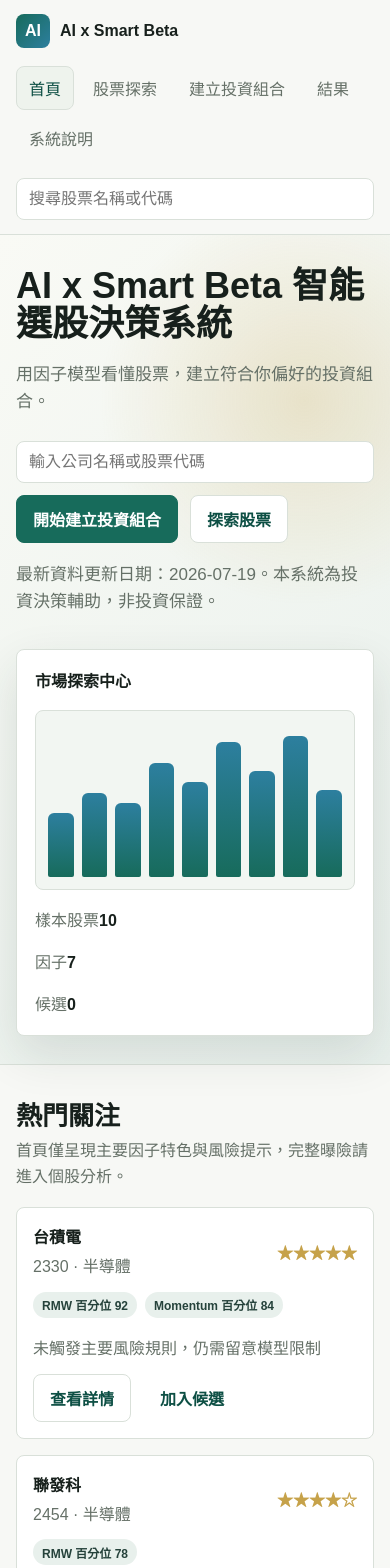
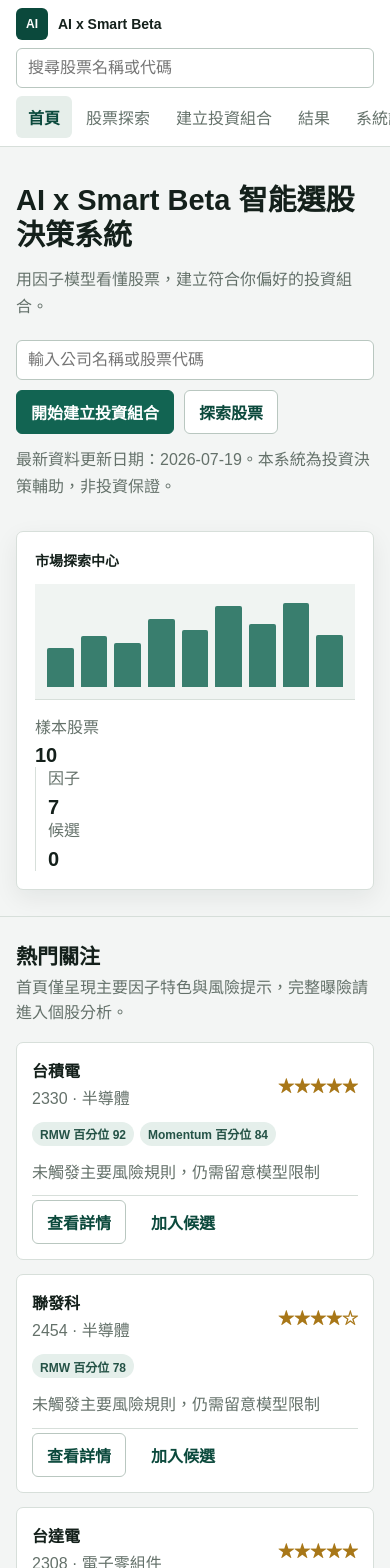
Before and after one commit to WRY22/-AI-Smart-Beta-, a Next.js app: page / in a window 390 px wide. Shown: the top 1568 px of the page. Built offline with nearby package versions, Linux system fonts and the light colour scheme.

Commit message:
Refine smart beta workspace UI

```diff
--- a/app/globals.css
+++ b/app/globals.css
@@ -3,20 +3,26 @@
 }
 
 :root {
-  --bg: #f7f8f5;
+  --bg: #f3f5f4;
   --surface: #ffffff;
-  --surface-muted: #eef3ed;
-  --ink: #17201c;
-  --muted: #657067;
-  --line: #d9e0d9;
-  --brand: #176b5b;
-  --brand-dark: #0d4f44;
-  --accent: #c6a24a;
-  --info: #326a9d;
-  --warn: #9a6b20;
-  --risk: #7f3d49;
-  --good: #25734f;
-  --shadow: 0 18px 48px rgba(35, 48, 42, 0.12);
+  --surface-muted: #f0f4f2;
+  --surface-strong: #e6eeea;
+  --ink: #14201b;
+  --muted: #64716a;
+  --line: #d7dfda;
+  --line-strong: #b9c7c0;
+  --brand: #126452;
+  --brand-dark: #0b493c;
+  --accent: #a87718;
+  --info: #28658c;
+  --warn: #8a5c0b;
+  --risk: #a33d4a;
+  --good: #18734f;
+  --shadow: 0 8px 24px rgba(20, 32, 27, 0.07);
+}
+
+html {
+  background: var(--bg);
 }
 
 body {
@@ -24,6 +30,7 @@ body {
   background: var(--bg);
   color: var(--ink);
   font-family: "Noto Sans TC", "Microsoft JhengHei", Arial, sans-serif;
+  font-variant-numeric: tabular-nums;
 }
 
 button,
@@ -36,6 +43,11 @@ button {
   cursor: pointer;
 }
 
+button:disabled {
+  cursor: not-allowed;
+  opacity: 0.45;
+}
+
 .app-shell {
   min-height: 100vh;
 }
@@ -44,13 +56,15 @@ button {
   position: sticky;
   top: 0;
   z-index: 20;
-  display: flex;
+  display: grid;
+  grid-template-columns: max-content minmax(0, 1fr) minmax(220px, 320px);
   align-items: center;
-  gap: 18px;
-  padding: 14px clamp(16px, 4vw, 42px);
-  background: rgba(247, 248, 245, 0.92);
+  gap: 22px;
+  min-height: 64px;
+  padding: 0 clamp(16px, 3vw, 40px);
+  background: rgba(255, 255, 255, 0.96);
   border-bottom: 1px solid var(--line);
-  backdrop-filter: blur(16px);
+  backdrop-filter: blur(14px);
 }
 
 .brand {
@@ -58,122 +72,146 @@ button {
   align-items: center;
   gap: 10px;
   min-width: max-content;
+  font-size: 14px;
   font-weight: 800;
 }
 
 .brand-mark {
   display: grid;
   place-items: center;
-  width: 34px;
-  height: 34px;
-  border-radius: 8px;
+  width: 32px;
+  height: 32px;
+  border-radius: 6px;
   color: white;
-  background: linear-gradient(135deg, var(--brand), #2d7f9f);
+  background: var(--brand-dark);
+  font-size: 12px;
+  letter-spacing: 0;
 }
 
 .nav {
   display: flex;
-  flex-wrap: wrap;
-  gap: 6px;
+  min-width: 0;
+  gap: 2px;
 }
 
 .nav button,
 .icon-btn {
+  min-height: 38px;
   border: 1px solid transparent;
-  border-radius: 8px;
-  padding: 9px 12px;
+  border-radius: 6px;
+  padding: 8px 11px;
   color: var(--muted);
   background: transparent;
+  white-space: nowrap;
 }
 
-.nav button.active,
+.nav button.active {
+  color: var(--brand-dark);
+  background: var(--surface-strong);
+  font-weight: 800;
+}
+
 .nav button:hover,
 .icon-btn:hover {
-  color: var(--brand-dark);
+  color: var(--ink);
   background: var(--surface-muted);
-  border-color: var(--line);
 }
 
 .top-search {
-  margin-left: auto;
-  width: min(360px, 32vw);
+  width: 100%;
 }
 
 .field,
 .select {
   width: 100%;
-  min-height: 42px;
-  border: 1px solid var(--line);
-  border-radius: 8px;
-  padding: 10px 12px;
+  min-height: 40px;
+  border: 1px solid var(--line-strong);
+  border-radius: 6px;
+  padding: 9px 11px;
   color: var(--ink);
   background: var(--surface);
   outline: none;
 }
 
+.field:hover,
+.select:hover {
+  border-color: #8fa198;
+}
+
 .field:focus,
 .select:focus {
   border-color: var(--brand);
-  box-shadow: 0 0 0 3px rgba(23, 107, 91, 0.15);
+  box-shadow: 0 0 0 3px rgba(18, 100, 82, 0.13);
 }
 
 .hero {
   display: grid;
-  grid-template-columns: minmax(0, 1.2fr) minmax(300px, 0.8fr);
-  gap: 34px;
-  align-items: center;
-  padding: clamp(32px, 7vw, 72px) clamp(16px, 4vw, 48px) 28px;
-  background:
-    radial-gradient(circle at 78% 20%, rgba(198, 162, 74, 0.24), transparent 28%),
-    linear-gradient(135deg, #f9faf5 0%, #e8f0ec 100%);
-  border-bottom: 1px solid var(--line);
+  grid-template-columns: minmax(0, 1fr) minmax(300px, 380px);
+  gap: 32px;
+  align-items: stretch;
+  max-width: 1500px;
+  margin: 0 auto;
+  padding: 34px clamp(16px, 3vw, 40px) 26px;
+}
+
+.hero > div:first-child {
+  align-self: center;
+  padding: 12px 0;
 }
 
 .hero h1 {
-  max-width: 880px;
+  max-width: 780px;
   margin: 0;
-  font-size: clamp(36px, 6vw, 76px);
-  line-height: 1.05;
+  font-size: 36px;
+  line-height: 1.22;
   letter-spacing: 0;
 }
 
 .hero p {
   max-width: 760px;
-  margin: 18px 0 0;
+  margin: 12px 0 0;
   color: var(--muted);
-  font-size: 20px;
-  line-height: 1.6;
+  font-size: 16px;
+  line-height: 1.7;
 }
 
 .hero-actions,
 .row {
   display: flex;
   flex-wrap: wrap;
-  gap: 12px;
+  gap: 10px;
   align-items: center;
 }
 
 .hero-actions {
-  margin-top: 26px;
+  margin-top: 20px;
 }
 
 .button {
+  min-height: 40px;
   border: 1px solid var(--brand);
-  border-radius: 8px;
-  padding: 11px 16px;
+  border-radius: 6px;
+  padding: 9px 14px;
   color: white;
   background: var(--brand);
-  font-weight: 700;
+  font-weight: 750;
 }
 
-.button:hover {
+.button:hover:not(:disabled) {
   background: var(--brand-dark);
+  border-color: var(--brand-dark);
 }
 
 .button.secondary {
   color: var(--brand-dark);
   background: var(--surface);
-  border-color: var(--line);
+  border-color: var(--line-strong);
+}
+
+.button.secondary:hover:not(:disabled) {
+  color: var(--brand-dark);
+  background: var(--surface-muted);
+  border-color: var(--brand);
 }
 
 .button.ghost {
@@ -182,12 +220,17 @@ button {
   border-color: transparent;
 }
 
+.button.ghost:hover:not(:disabled) {
+  background: var(--surface-muted);
+  border-color: transparent;
+}
+
 .market-panel,
 .card,
 .step-panel,
 .notice {
   border: 1px solid var(--line);
-  border-radius: 8px;
+  border-radius: 7px;
   background: var(--surface);
 }
 
@@ -196,26 +239,58 @@ button {
   box-shadow: var(--shadow);
 }
 
+.market-panel > strong {
+  display: block;
+  font-size: 14px;
+}
+
 .market-chart {
   display: grid;
   align-items: end;
   grid-template-columns: repeat(9, 1fr);
-  gap: 8px;
-  height: 180px;
-  margin: 18px 0;
+  gap: 7px;
+  height: 116px;
+  margin: 14px 0 16px;
   padding: 12px;
-  background: #f2f6f2;
-  border: 1px solid var(--line);
-  border-radius: 8px;
+  background: var(--surface-muted);
+  border-bottom: 1px solid var(--line);
 }
 
 .bar {
-  border-radius: 6px 6px 2px 2px;
-  background: linear-gradient(180deg, #2d7f9f, var(--brand));
+  min-width: 4px;
+  border-radius: 2px 2px 0 0;
+  background: var(--brand);
+  opacity: 0.82;
+}
+
+.market-panel .grid.three {
+  gap: 0;
+}
+
+.market-panel .grid.three > div {
+  padding: 0 12px;
+  border-left: 1px solid var(--line);
+}
+
+.market-panel .grid.three > div:first-child {
+  padding-left: 0;
+  border-left: 0;
+}
+
+.market-panel .grid.three strong {
+  display: block;
+  margin-top: 4px;
+  font-size: 20px;
 }
 
 .main {
-  padding: 30px clamp(16px, 4vw, 48px) 60px;
+  width: min(1500px, 100%);
+  margin: 0 auto;
+  padding: 26px clamp(16px, 3vw, 40px) 56px;
+}
+
+.hero + .main {
+  border-top: 1px solid var(--line);
 }
 
 .section-head {
@@ -223,25 +298,26 @@ button {
   justify-content: space-between;
   gap: 18px;
   align-items: end;
-  margin-bottom: 18px;
+  margin-bottom: 16px;
 }
 
 .section-head h2,
 .panel-title {
   margin: 0;
-  font-size: 26px;
+  font-size: 21px;
+  line-height: 1.35;
 }
 
 .section-head p,
 .subtle {
-  margin: 6px 0 0;
+  margin: 5px 0 0;
   color: var(--muted);
-  line-height: 1.6;
+  line-height: 1.55;
 }
 
 .grid {
   display: grid;
-  gap: 16px;
+  gap: 14px;
 }
 
 .grid.four {
@@ -257,41 +333,55 @@ button {
 }
 
 .card {
-  padding: 16px;
+  padding: 15px;
 }
 
 .stock-card {
   display: flex;
   flex-direction: column;
-  gap: 12px;
+  gap: 10px;
+  min-height: 230px;
+  transition: border-color 140ms ease, box-shadow 140ms ease, transform 140ms ease;
+}
+
+.stock-card:hover {
+  border-color: var(--line-strong);
+  box-shadow: var(--shadow);
+  transform: translateY(-1px);
+}
+
+.stock-card .row:last-child {
+  margin-top: auto;
+  padding-top: 4px;
+  border-top: 1px solid var(--line);
 }
 
 .tag-row {
   display: flex;
   flex-wrap: wrap;
-  gap: 8px;
+  gap: 6px;
 }
 
 .tag {
   display: inline-flex;
   align-items: center;
-  min-height: 26px;
+  min-height: 24px;
   border-radius: 999px;
-  padding: 4px 9px;
-  color: #25423b;
-  background: #e8f0ec;
+  padding: 3px 8px;
+  color: #245246;
+  background: #e5efeb;
   font-size: 12px;
-  font-weight: 700;
+  font-weight: 750;
 }
 
 .tag.warn {
-  color: #6e4d18;
-  background: #f5ead0;
+  color: #714b08;
+  background: #f7ecd4;
 }
 
 .tag.risk {
-  color: #693743;
-  background: #f1e2e6;
+  color: #7b303a;
+  background: #f5e5e8;
 }
 
 .stars {
@@ -302,30 +392,30 @@ button {
 
 .filter-layout {
   display: grid;
-  grid-template-columns: 280px minmax(0, 1fr);
-  gap: 18px;
+  grid-template-columns: 248px minmax(0, 1fr);
+  gap: 16px;
 }
 
 .filter-panel {
   position: sticky;
-  top: 78px;
+  top: 80px;
   align-self: start;
   display: grid;
-  gap: 12px;
+  gap: 14px;
 }
 
 .label {
   display: grid;
-  gap: 7px;
-  color: var(--muted);
+  gap: 6px;
+  color: #536159;
   font-size: 13px;
-  font-weight: 700;
+  font-weight: 750;
 }
 
 .table-wrap {
   overflow: auto;
   border: 1px solid var(--line);
-  border-radius: 8px;
+  border-radius: 7px;
   background: var(--surface);
 }
 
@@ -337,76 +427,95 @@ table {
 
 th,
 td {
-  padding: 13px 14px;
+  padding: 12px 13px;
   text-align: left;
   border-bottom: 1px solid var(--line);
   vertical-align: middle;
 }
 
 th {
-  color: var(--muted);
-  background: #f2f6f2;
-  font-size: 13px;
+  position: sticky;
+  top: 0;
+  z-index: 1;
+  color: #526159;
+  background: var(--surface-muted);
+  font-size: 12px;
+  font-weight: 800;
+  text-transform: none;
+}
+
+tbody tr:hover {
+  background: #f7faf8;
 }
 
 .factor-layout {
   display: grid;
-  grid-template-columns: minmax(0, 1fr) 340px;
-  gap: 18px;
+  grid-template-columns: minmax(0, 1fr) 320px;
+  gap: 16px;
 }
 
 .factor-card {
   display: grid;
-  gap: 12px;
-  min-height: 190px;
+  gap: 10px;
+  min-height: 176px;
 }
 
 .meter {
-  height: 9px;
+  height: 7px;
   overflow: hidden;
   border-radius: 999px;
-  background: #e6ebe7;
+  background: #e4eae6;
 }
 
 .meter span {
   display: block;
   height: 100%;
   border-radius: inherit;
-  background: linear-gradient(90deg, var(--brand), #2d7f9f);
+  background: var(--brand);
 }
 
 .warning-box {
-  border-left: 4px solid var(--warn);
-  padding: 12px;
+  border-left: 3px solid var(--warn);
+  padding: 11px 13px;
+  color: #63450f;
   background: #fff8e8;
-  border-radius: 8px;
+  border-radius: 4px;
+  line-height: 1.55;
 }
 
 .stepper {
   display: grid;
   grid-template-columns: repeat(4, minmax(0, 1fr));
-  gap: 8px;
-  margin-bottom: 18px;
+  gap: 0;
+  margin-bottom: 16px;
+  border: 1px solid var(--line);
+  border-radius: 7px;
+  overflow: hidden;
 }
 
 .step-tab {
-  border: 1px solid var(--line);
-  border-radius: 8px;
-  padding: 12px;
+  min-height: 48px;
+  border: 0;
+  border-left: 1px solid var(--line);
+  padding: 10px 13px;
   color: var(--muted);
   background: var(--surface);
   text-align: left;
-  font-weight: 800;
+  font-weight: 750;
+}
+
+.step-tab:first-child {
+  border-left: 0;
 }
 
 .step-tab.active {
-  color: white;
-  background: var(--brand);
-  border-color: var(--brand);
+  color: var(--brand-dark);
+  background: var(--surface-strong);
+  box-shadow: inset 0 -3px 0 var(--brand);
 }
 
 .step-panel {
-  padding: 18px;
+  padding: 20px;
 }
 
 .preset-grid {
@@ -416,24 +525,33 @@ th {
 }
 
 .preset {
-  min-height: 84px;
+  min-height: 82px;
   border: 1px solid var(--line);
-  border-radius: 8px;
+  border-radius: 6px;
   padding: 12px;
   background: var(--surface);
   text-align: left;
 }
 
+.preset:hover {
+  border-color: var(--line-strong);
+  background: var(--surface-muted);
+}
+
 .preset.active {
   border-color: var(--brand);
-  box-shadow: 0 0 0 3px rgba(23, 107, 91, 0.12);
+  background: #f1f8f5;
+  box-shadow: inset 0 0 0 1px var(--brand);
 }
 
 .slider-row {
   display: grid;
-  grid-template-columns: 120px minmax(120px, 1fr) 70px;
+  grid-template-columns: 128px minmax(120px, 1fr) 72px;
   gap: 12px;
   align-items: center;
+  min-height: 48px;
+  padding: 4px 0;
+  border-bottom: 1px solid var(--line);
 }
 
 .slider-row input {
@@ -443,26 +561,32 @@ th {
 .summary-strip {
   display: grid;
   grid-template-columns: repeat(6, minmax(0, 1fr));
-  gap: 12px;
+  gap: 1px;
+  overflow: hidden;
+  border: 1px solid var(--line);
+  border-radius: 7px;
+  background: var(--line);
 }
 
 .kpi {
-  padding: 14px;
-  border: 1px solid var(--line);
-  border-radius: 8px;
+  min-height: 82px;
+  padding: 13px;
   background: var(--surface);
+  color: var(--muted);
+  font-size: 13px;
 }
 
 .kpi strong {
   display: block;
-  margin-top: 6px;
-  font-size: 22px;
+  margin-top: 7px;
+  color: var(--ink);
+  font-size: 20px;
 }
 
 .notice {
-  padding: 14px;
+  padding: 13px;
   color: var(--muted);
-  background: #f2f6f2;
+  background: var(--surface-muted);
 }
 
 .empty-state {
@@ -471,22 +595,59 @@ th {
 }
 
 .footer-note {
-  margin-top: 28px;
-  padding: 16px;
+  width: min(1500px, 100%);
+  margin: 0 auto;
+  padding: 20px clamp(16px, 3vw, 40px) 32px;
   color: var(--muted);
   border-top: 1px solid var(--line);
-  line-height: 1.7;
+  font-size: 13px;
+  line-height: 1.65;
 }
 
-@media (max-width: 980px) {
+@media (max-width: 1120px) {
   .topbar {
-    align-items: stretch;
-    flex-direction: column;
+    grid-template-columns: max-content minmax(0, 1fr);
+    gap: 12px;
+    padding-top: 8px;
+    padding-bottom: 8px;
   }
 
   .top-search {
+    grid-column: 1 / -1;
+  }
+
+  .grid.four,
+  .summary-strip {
+    grid-template-columns: repeat(2, minmax(0, 1fr));
+  }
+}
+
+@media (max-width: 820px) {
+  .topbar {
+    display: flex;
+    flex-wrap: wrap;
+    gap: 8px;
+  }
+
+  .brand {
     width: 100%;
-    margin-left: 0;
+  }
+
+  .nav {
+    order: 3;
+    width: calc(100% + 32px);
+    margin: 0 -16px -8px;
+    padding: 0 16px 8px;
+    overflow-x: auto;
+    scrollbar-width: none;
+  }
+
+  .nav::-webkit-scrollbar {
+    display: none;
+  }
+
+  .top-search {
+    order: 2;
   }
 
   .hero,
@@ -495,8 +656,30 @@ th {
     grid-template-columns: 1fr;
   }
 
+  .hero {
+    gap: 18px;
+    padding-top: 24px;
+  }
+
   .filter-panel {
     position: static;
+  }
+
+  .grid.three,
+  .grid.two,
+  .preset-grid {
+    grid-template-columns: repeat(2, minmax(0, 1fr));
+  }
+}
+
+@media (max-width: 560px) {
+  .hero h1 {
+    font-size: 29px;
+  }
+
+  .hero-actions .field {
+    flex: 1 0 100%;
+    max-width: none !important;
   }
 
   .grid.four,
@@ -504,29 +687,33 @@ th {
   .grid.two,
   .preset-grid,
   .summary-strip {
-    grid-template-columns: repeat(2, minmax(0, 1fr));
-  }
-}
-
-@media (max-width: 640px) {
-  .grid.four,
-  .grid.three,
-  .grid.two,
-  .preset-grid,
-  .summary-strip,
-  .stepper {
     grid-template-columns: 1fr;
   }
 
-  .hero h1 {
-    font-size: 36px;
+  .section-head {
+    align-items: flex-start;
+    flex-direction: column;
   }
 
-  .hero p {
-    font-size: 17px;
+  .stepper {
+    grid-template-columns: repeat(4, minmax(116px, 1fr));
+    overflow-x: auto;
+  }
+
+  .step-panel {
+    padding: 15px;
   }
 
   .slider-row {
-    grid-template-columns: 1fr;
+    grid-template-columns: 1fr 70px;
+  }
+
+  .slider-row input[type="range"] {
+    grid-column: 1 / -1;
+    grid-row: 2;
+  }
+
+  .stock-card {
+    min-height: 0;
   }
 }
```
Also changed, not shown: app/layout.tsx (+22 -2 lines), public/og.png (added).
